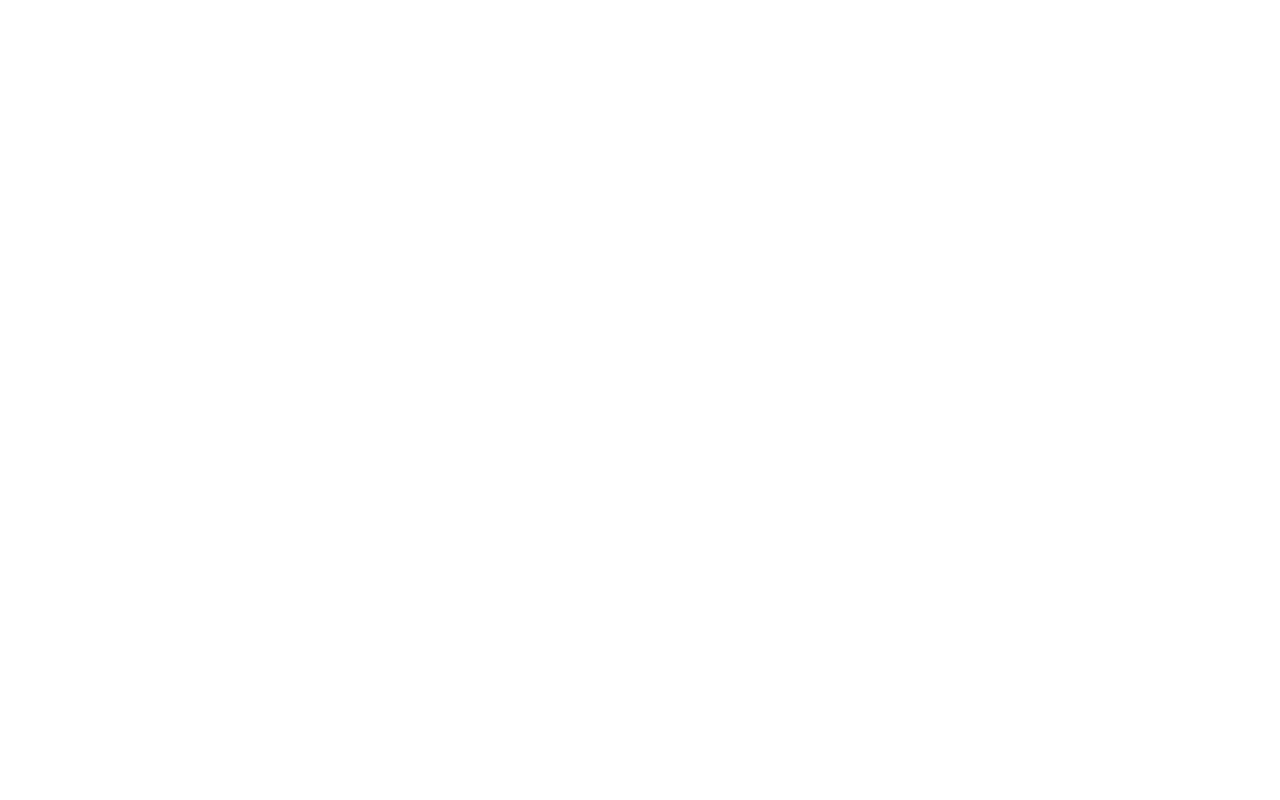
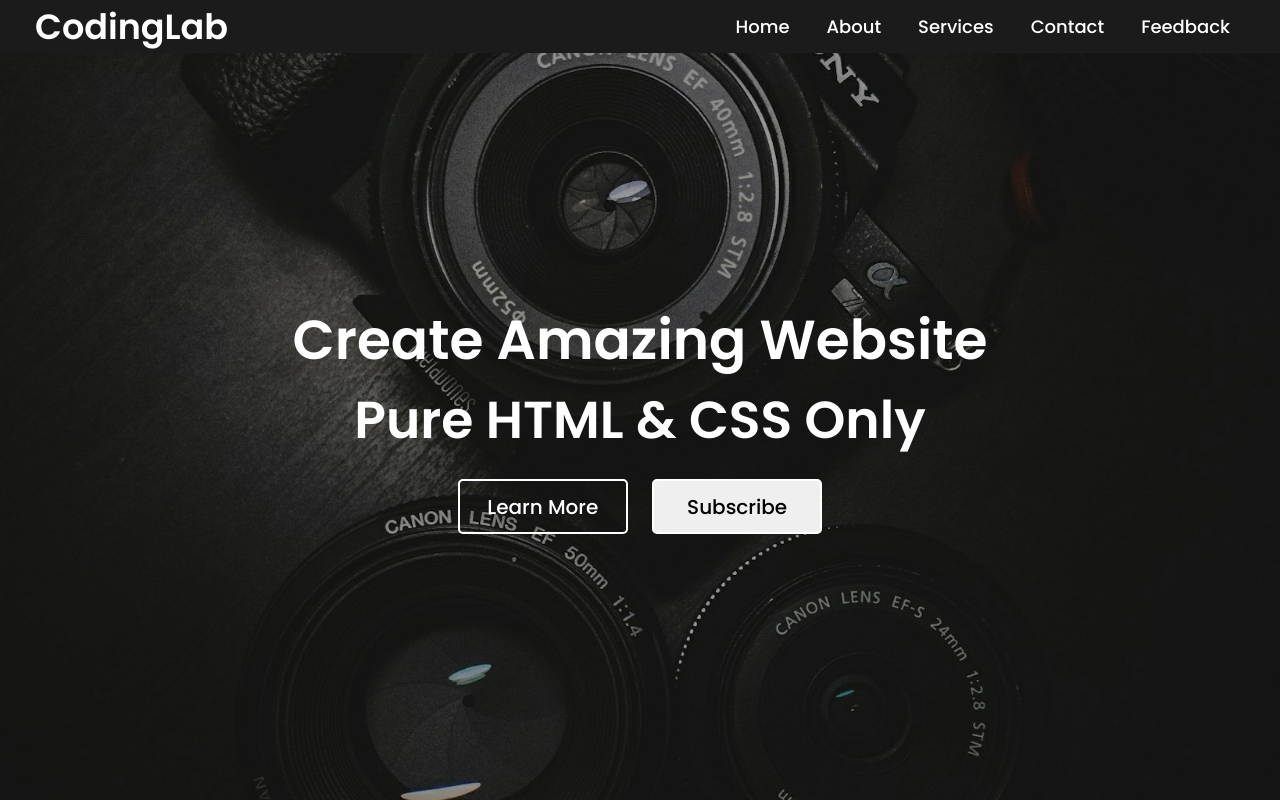
Before and after one commit to Lin-Htet-Phyo/simple-website-html-css, a plain HTML site: page index.html in a window 1280 px wide. Drawn offline with Linux system fonts and the light colour scheme; a web font is replaced by a local one.

Commit message:
all done

```diff
--- a/index.html
+++ b/index.html
@@ -4,8 +4,35 @@
     <meta charset="UTF-8">
     <meta name="viewport" content="width=device-width, initial-scale=1.0">
     <title>Document</title>
+    <link rel="stylesheet" href="style.css">
+    <link rel="stylesheet" href="https://cdnjs.cloudflare.com/ajax/libs/font-awesome/6.5.0/css/all.min.css">
 </head>
 <body>
-
+    <nav>
+        <div class="menu">
+            <div class="logo">
+                <a href="#">CodingLab</a>
+            </div>
+            <div>
+                <ul>
+                    <li><a href="#">Home</a></li>
+                    <li><a href="#">About</a></li>
+                    <li><a href="#">Services</a></li>
+                    <li><a href="#">Contact</a></li>
+                    <li><a href="#">Feedback</a></li>
+                </ul>
+            </div>
+        </div>
+    </nav>
+    <div class="img">
+        <div class="center">
+            <div class="title">Create Amazing Website</div>
+            <div class="sub_title">Pure HTML & CSS Only</div>
+            <div class="btns">
+                <button>Learn More</button>
+                <button>Subscribe</button>
+            </div>
+        </div>
+    </div>
 </body>
 </html>
--- a/style.css
+++ b/style.css
@@ -6,3 +6,118 @@
     box-sizing: border-box;
     font-family: "Poppins", sans-serif;
 }
+
+nav {
+    position: fixed;
+    background: #1b1b1b;
+    width: 100%;
+    z-index: 12;
+}
+
+nav .menu {
+    max-width: 1250px;
+    margin: auto;
+    display: flex;
+    align-items: center;
+    justify-content: space-between;
+    padding: 0 20px;
+}
+
+.menu .logo a {
+    text-decoration: none;
+    color: #fff;
+    font-size: 35px;
+    font-weight: 600;
+}
+
+.menu ul {
+    display: inline-flex;
+}
+
+.menu ul li {
+    list-style: none;
+    margin-left: 7px;
+}
+
+.menu ul li a {
+    text-decoration: none;
+    color: #fff;
+    font-size: 18px;
+    font-weight: 500;
+    padding: 8px 15px;
+    border-radius: 5px;
+    transition: all 0.3s ease;
+}
+
+.menu ul li a:hover {
+    background: #fff;
+    color: #000;
+}
+
+.img {
+    background: url('img/camera.jpg') no-repeat;
+    height: 100vh;
+    width: 100%;
+    background-position: center;
+    background-size: cover;
+    position: relative;
+}
+
+.img::before {
+    content: '';
+    position: absolute;
+    height: 100%;
+    width: 100%;
+    background: rgba(0, 0, 0, 0.4);
+}
+
+.center {
+    position: absolute;
+    top: 52%;
+    left: 50%;
+    width: 100%;
+    transform: translate(-50%, -50%);
+    padding: 0 20px;
+    text-align: center;
+}
+
+.center .title {
+    color: #fff;
+    font-size: 55px;
+    font-weight: 600;
+}
+
+.center .sub_title {
+    color: #fff;
+    font-size: 52px;
+    font-weight: 600;
+}
+
+.center .btns {
+    margin-top: 20px;
+}
+
+.center .btns button {
+    height: 55px;
+    width: 170px;
+    border-radius: 5px;
+    border: none;
+    margin: 0 10px;
+    border: 2px solid #fff;
+    font-size: 20px;
+    font-weight: 500;
+    padding: 0 10px;
+    cursor: pointer;
+    outline: none;
+    transition: all 0.3s ease;
+}
+
+.center .btns button:first-child {
+    color: #fff;
+    background: none;
+}
+
+.center .btns button:first-child:hover {
+    background: #fff;
+    color: #000;
+}
```
Also changed, not shown: img/camera.jpg (added).
